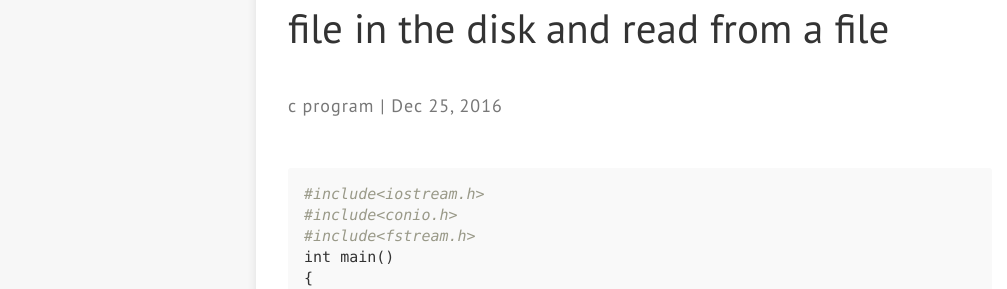
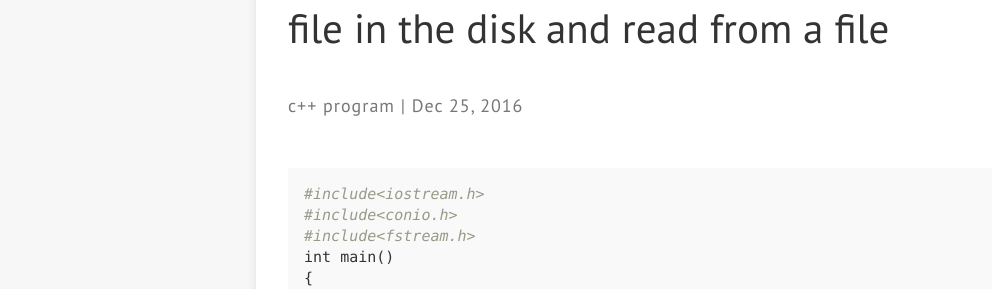
Before and after one commit to poudelmadhav/personal-blog, a Jekyll site: the page built from _posts/2016-12-25-C++-program-of-file-handling-to--write-a-file-in-the-disk-and-read-from-a-file.markdown, in a window 1280 px wide. Shown: the part 277-566 px from the top of the page, without its empty margins (0-1007 px from the left). Built offline with Jekyll 4.4.1, drawn with Linux system fonts in a browser that asks for light colours; nearby versions of some CDN libraries.

Commit message:
category changed to c++

```diff
--- a/_posts/2016-12-25-C++-program-of-file-handling-to--write-a-file-in-the-disk-and-read-from-a-file.markdown
+++ b/_posts/2016-12-25-C++-program-of-file-handling-to--write-a-file-in-the-disk-and-read-from-a-file.markdown
@@ -3,7 +3,7 @@ title: C++ program of file handling to write a file in the disk and read from a
 date: 2016-12-25 07:34:47 Z
 layout: post
 category:
-- c program
+- c++ program
 comments: true
 ---
 
```
